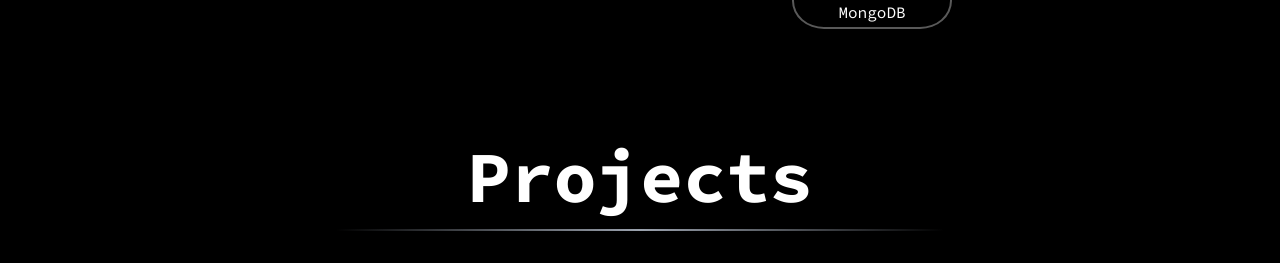
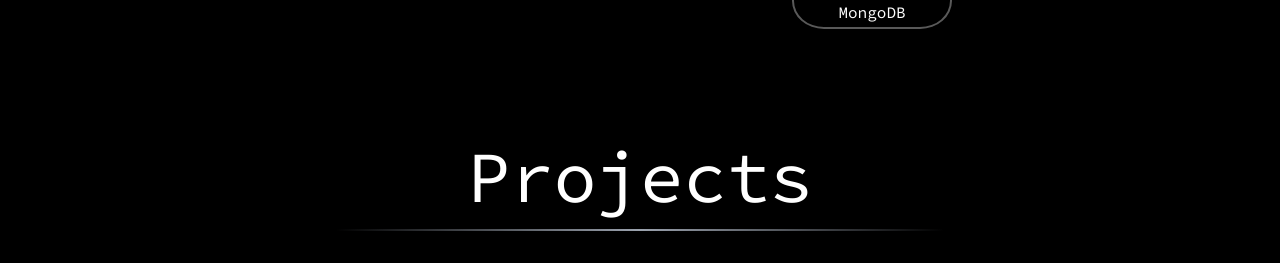
Before and after one commit to islandarber/portfolio, a React (Vite) app: page / in a window 1280 px wide. Shown: the part 1629-1892 px from the top of the page. Built offline with nearby package versions, Linux system fonts and the light colour scheme.

Commit message:
font bold project out

```diff
--- a/src/views/Projects.jsx
+++ b/src/views/Projects.jsx
@@ -6,7 +6,7 @@
   return (
     <section id="projects" className="flex flex-col gap-16 px-4 md:px-8 py-12 pt-16 text-white font-source">
       <div className="flex flex-col justify-center items-center gap-4 mt-8">
-        <h1 className="text-4xl md:text-7xl font-bold">Projects</h1>
+        <h1 className="text-4xl md:text-7xl">Projects</h1>
         <hr className="w-3/4 md:w-1/2 border-0 h-0.5 bg-gradient-to-r from-transparent via-gray-400 to-transparent" />
       </div>
 
```
